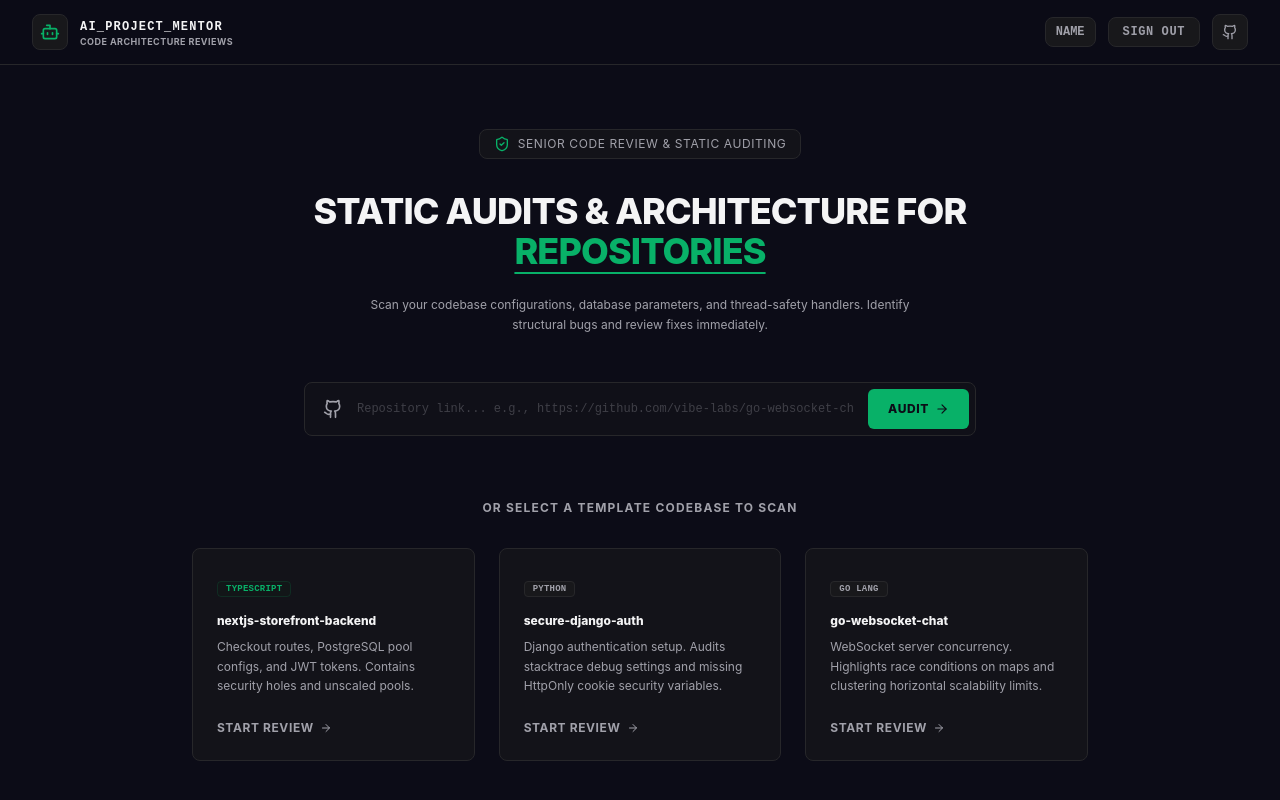
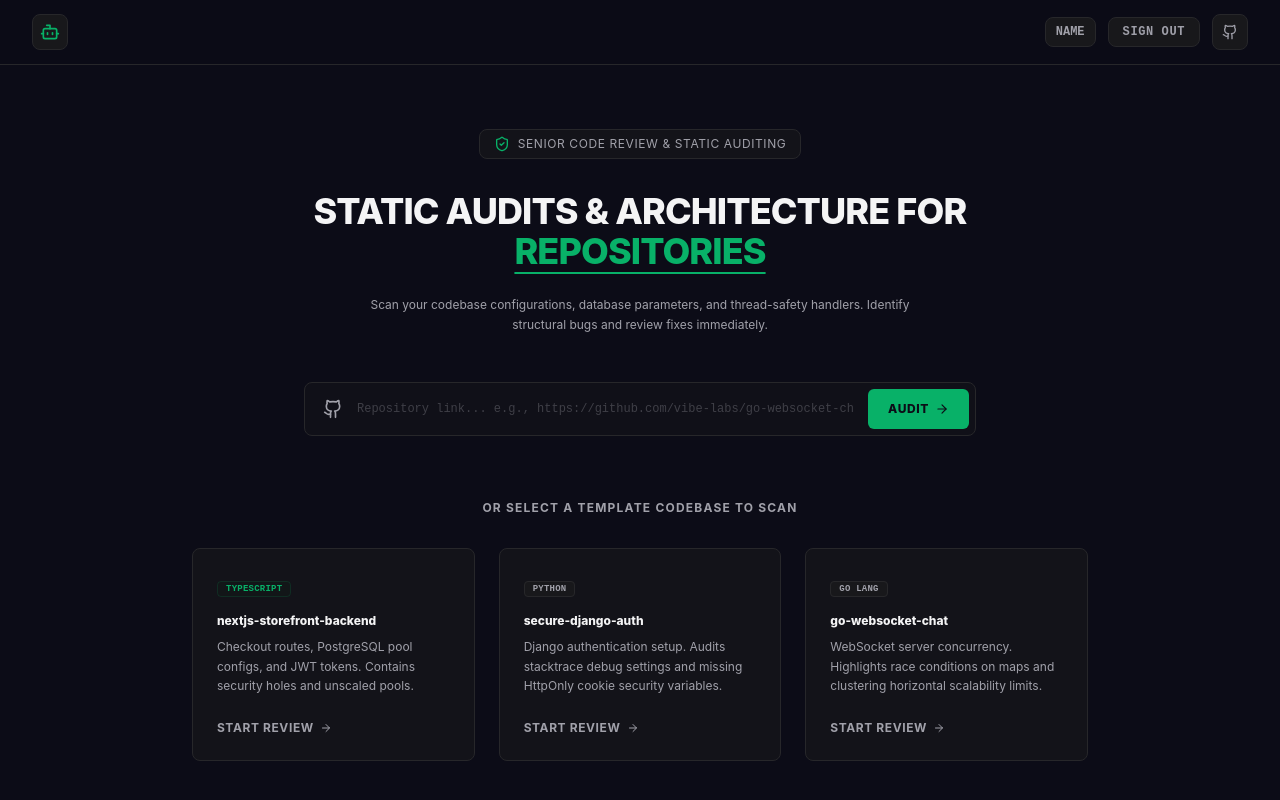
Before and after one commit to kaweeshaweerasinghe710/AI-Project-Mentor, a Next.js app in the folder frontend/: page / in a window 1280 px wide. Shown: the top 800 px of the page. Built offline with nearby package versions, Linux system fonts and the light colour scheme; sample sign-in values are in the browser's storage.

Commit message:
Update header

```diff
--- a/frontend/app/components/Header.tsx
+++ b/frontend/app/components/Header.tsx
@@ -20,14 +20,7 @@ export default function Header({ repoName, onReset, userEmail, onSignOut }: Head
           <div className="flex h-9 w-9 items-center justify-center rounded-lg border border-border bg-panel text-accent group-hover:border-accent group-hover:rotate-6 transition-all duration-300">
             <Bot className="h-5 w-5" />
           </div>
-          <div className="flex flex-col">
-            <span className="text-xs font-bold tracking-widest text-foreground font-mono group-hover:text-accent transition duration-200">
-              AI_PROJECT_MENTOR
-            </span>
-            <span className="text-[9px] font-bold text-muted uppercase tracking-wider leading-none mt-0.5">
-              Code Architecture Reviews
-            </span>
-          </div>
+
         </div>
 
         {/* Central Repository Metadata */}
```
